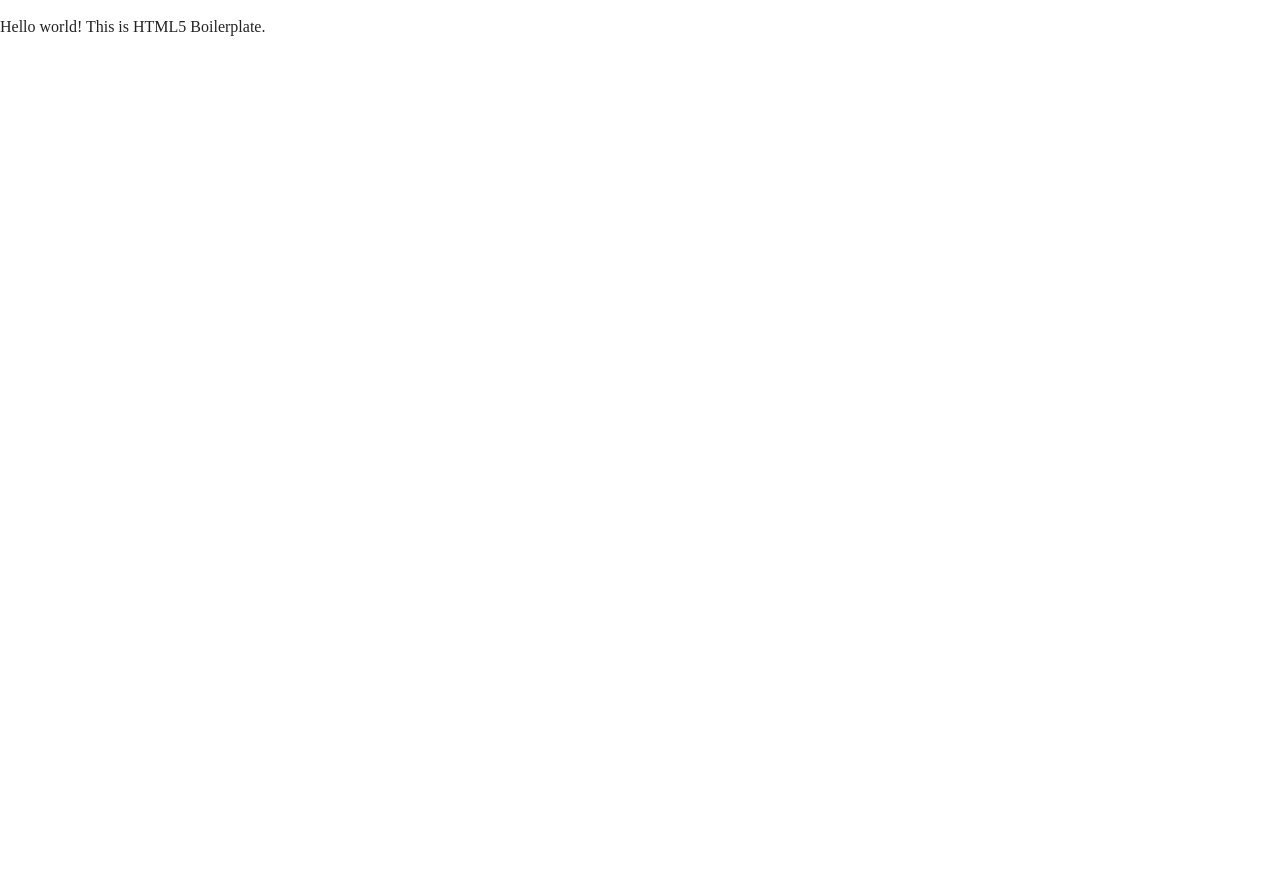
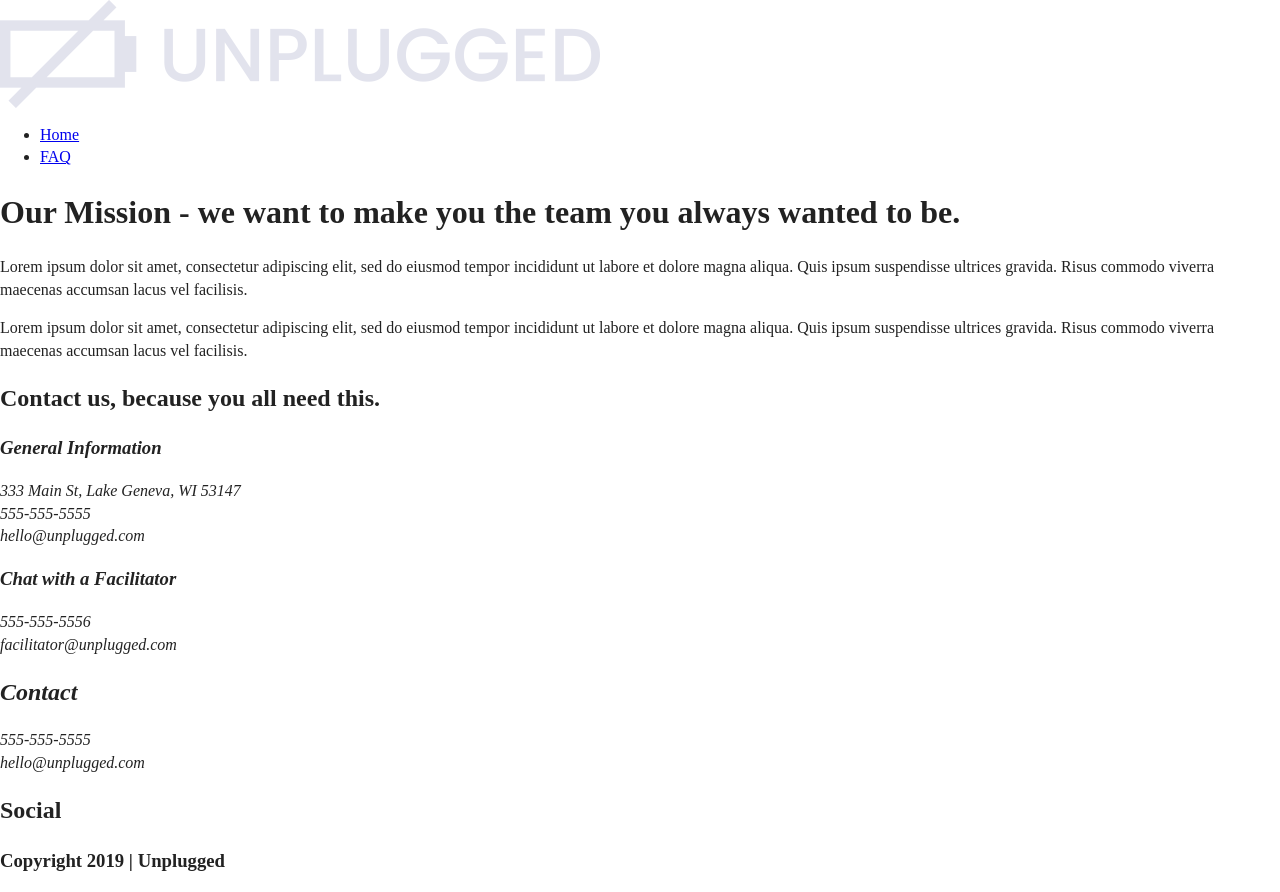
Before and after one commit to CthoNiki/unplugged-retreat, a website: page about/index.html in a window 1280 px wide. Before the commit the page ends 800 px from the top, so only its background shows below. Drawn offline with Linux system fonts and the light colour scheme.

Commit message:
Added about page content

```diff
--- a/about/index.html
+++ b/about/index.html
@@ -3,7 +3,7 @@
 
 <head>
   <meta charset="utf-8">
-  <title></title>
+  <title>Unplugged | About</title>
   <meta name="description" content="">
   <meta name="viewport" content="width=device-width, initial-scale=1">
 
@@ -23,9 +23,83 @@
 </head>
 
 <body>
+<!--Site Content Begins-->
+<header>
+  <div class="content-wrapper">
+      <a href="#"><img src="../Assets/unpluggedlogo.png" alt="unplugged logo"></a>
+      <div class="header-divider"></div>
+      <nav>
+           <ul>
+              <li><a href="../index.html" target="_blank">Home</a></li>
+               <li><a href="../faq/index.html" target="_blank">FAQ</a></li>
+           </ul>
+      </nav>
+  </div>
+</header>
+<main>
+  <section class="mission">
+    <div class="content-wrapper">
+        <div class="mission-content">
+          <h1>Our Mission - we want to make you the team you always wanted to be.  </h1>
+          <p>Lorem ipsum dolor sit amet, consectetur adipiscing elit, sed do eiusmod tempor incididunt ut labore et dolore magna aliqua. Quis ipsum suspendisse ultrices gravida. Risus commodo viverra maecenas accumsan lacus vel facilisis. </p>
+          <p>Lorem ipsum dolor sit amet, consectetur adipiscing elit, sed do eiusmod tempor incididunt ut labore et dolore magna aliqua. Quis ipsum suspendisse ultrices gravida. Risus commodo viverra maecenas accumsan lacus vel facilisis. </p>
 
-  <!-- Add your site or application content here -->
-  <p>Hello world! This is HTML5 Boilerplate.</p>
+        </div>
+    </div> <!-- mission content wrapper ends -->
+</section> <!-- contact-info -->
+<section class="map">
+  <figure>
+
+  </figure>
+</section>
+<section class="contact-section">
+  <div class="content-wrapper">
+    <h2>Contact us, because you all need this.</h2>
+    <div class="general-info">
+      <address>
+        <h3>General Information</h3>
+          <p>333 Main St, Lake Geneva, WI 53147<br>
+            555-555-5555<br>
+            hello@unplugged.com</p>
+      </address>
+    </div>
+    <div class="chat">
+      <address>
+        <h3>Chat with a Facilitator</h3>
+        <p>555-555-5556<br>
+          facilitator@unplugged.com</p>
+      </address>
+
+    </div>
+  </div>
+</section>
+</main>
+  <footer>
+    <div class="content-wrapper">
+        <div class="footer-content">
+            <div class="contact">
+              <address>
+                <h2>Contact</h2>
+                <p>555-555-5555<br>
+                  hello@unplugged.com</p>
+              </address>
+            </div>
+            <div class="social">
+              <h2>Social</h2>
+                <div class="social-icons">
+                    <p><a href="https://www.facebook.com/yoursite" target="_blank"></a></p>
+                    <!-- other social links here -->
+                </div>
+            </div>
+        </div> <!-- footer content ends -->
+    </div> <!--footer content-wrapper ends-->
+
+    <div class="copyright">
+      <h3>Copyright 2019 | Unplugged</h3>
+    </div>
+  </footer>
+
+  <!--Site Content Ends-->
   <script src="../js/vendor/modernizr-3.11.2.min.js"></script>
   <script src="../js/plugins.js"></script>
   <script src="../js/main.js"></script>
```
Also changed, not shown: faq/index.html (+42 -3 lines).
